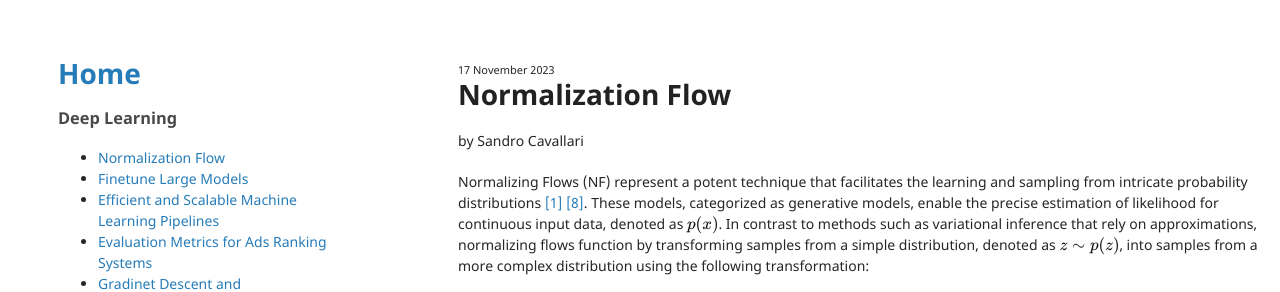
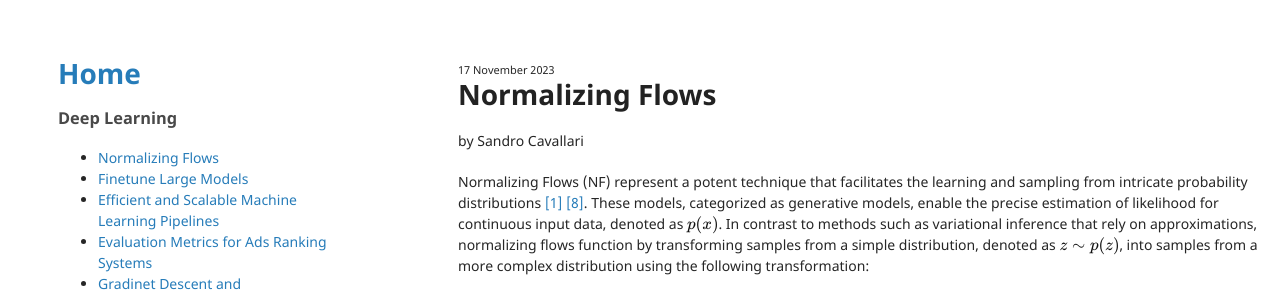
Before and after one commit to andompesta/andompesta.github.io, a Jekyll site: the page built from _posts/2023-11-17-normalizing-flows.md, in a window 1280 px wide and 900 px high. Shown: the top 292 px of the window. Built offline with Jekyll 4.4.1, drawn with Linux system fonts in a browser that asks for light colours.

Commit message:
Update title and file name

```diff
--- a/_posts/2023-11-17-normalization-flow.md
+++ b/_posts/2023-11-17-normalizing-flows.md
@@ -1,7 +1,7 @@
 ---
 layout: post
 mathjax: true
-title:  "Normalization Flow"
+title:  "Normalizing Flows"
 author: "Sandro Cavallari"
 tag: "Deep Learning"
 comments_id: 9
@@ -199,7 +199,7 @@ for epoch in range(epochs):
 
     for idx, (x, y) in enumerate(dataloader):
         optimizer.zero_grad()
-        log_prob, _ = model(x)  #
+        log_prob, _ = model(x)
         loss = -log_prob.mean()  # nll
         loss.backward()
         nn.utils.clip_grad_norm_(model.parameters(), 1)
@@ -246,6 +246,10 @@
 
 Full code is contained in the following [notebook](https://github.com/andompesta/pytorch-normalizing-flows/blob/main/nf_demo.ipynb).
 
+<!-- 2d example -->
+
+<!-- review of different methods to achieve fast determinant computation -->
+
 
 
 # Credits
```
